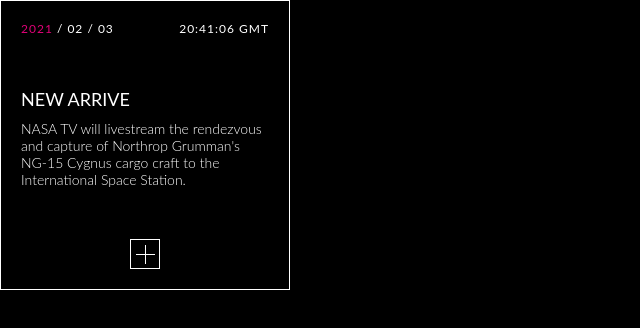
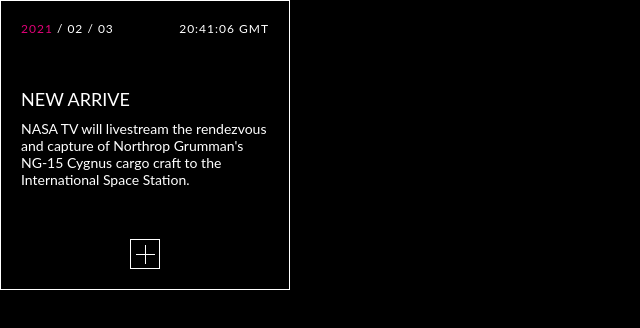
Before and after one commit to code-in-space/project-Rakieta, a React (Create React App) app: page / in a window 1280 px wide. Shown: the top 328 px of the page, without its empty margins (0-640 px from the left). Built offline with nearby package versions, Linux system fonts and the light colour scheme.

Commit message:
added description component

```diff
--- /dev/null
+++ b/src/components/Description/Description.styles.tsx
@@ -0,0 +1,8 @@
+import styled from 'styled-components';
+
+const StyledDescription = styled.div`
+  font-size: ${({ theme }) => theme.fontSizes.m};
+  font-weight: ${({ theme }) => theme.fontWeights.normal};
+`;
+
+export default StyledDescription;
--- /dev/null
+++ b/src/components/Description/Description.tsx
@@ -0,0 +1,9 @@
+import StyledDescription from './Description.styles';
+
+interface DescriptionProps {
+  description: string;
+}
+
+const Description = ({ description }: DescriptionProps) => <StyledDescription>{description}</StyledDescription>;
+
+export default Description;
--- a/src/components/Event/Event.tsx
+++ b/src/components/Event/Event.tsx
@@ -1,6 +1,6 @@
-import React from 'react';
 import styled from 'styled-components';
 import Button from '../Button/Button';
+import Description from '../Description/Description';
 import Title from '../Title/Title';
 
 interface EventProps {
@@ -45,27 +45,25 @@ const DescriptionWrapper = styled.div`
   font-weight: ${({ theme }) => theme.fontWeights.thin};
 `;
 
-
-
 const ColoredYear = styled.span`
   color: ${({ theme }) => theme.colors.rose};
 `;
 
-const Event = ({title, description, background }: EventProps) => {
-
+const Event = ({ title, description, background }: EventProps) => {
   return (
     <EventWrapper background={background}>
       <DateWrapper>
         <div>
-          <ColoredYear>2021</ColoredYear>{' / 02 / 03'}
+          <ColoredYear>2021</ColoredYear>
+          {' / 02 / 03'}
         </div>
         <div>20:41:06 GMT</div>
       </DateWrapper>
       <DescriptionWrapper>
         <Title title={title} />
-        <div>{description}</div>
+        <Description description={description} />
       </DescriptionWrapper>
-      <Button/>
+      <Button />
     </EventWrapper>
   );
 };
--- a/src/views/App.tsx
+++ b/src/views/App.tsx
@@ -1,4 +1,3 @@
-import React from 'react';
 import GlobalStyle from '../theme/GlobalStyle';
 import { ThemeProvider } from 'styled-components';
 import theme from '../theme/mainTheme';
@@ -12,7 +11,7 @@ const App = () => (
         <Event
           date={new Date('2020-02-11T15:30:00Z')}
           description="NASA TV will livestream the rendezvous and capture of Northrop Grumman's NG-15 Cygnus cargo craft to the International Space Station."
-          title='New Arrive'
+          title="New Arrive"
         />
       </div>
     </ThemeProvider>
```
Also changed, not shown: src/components/Title/Title.tsx (+3 -5 lines).
